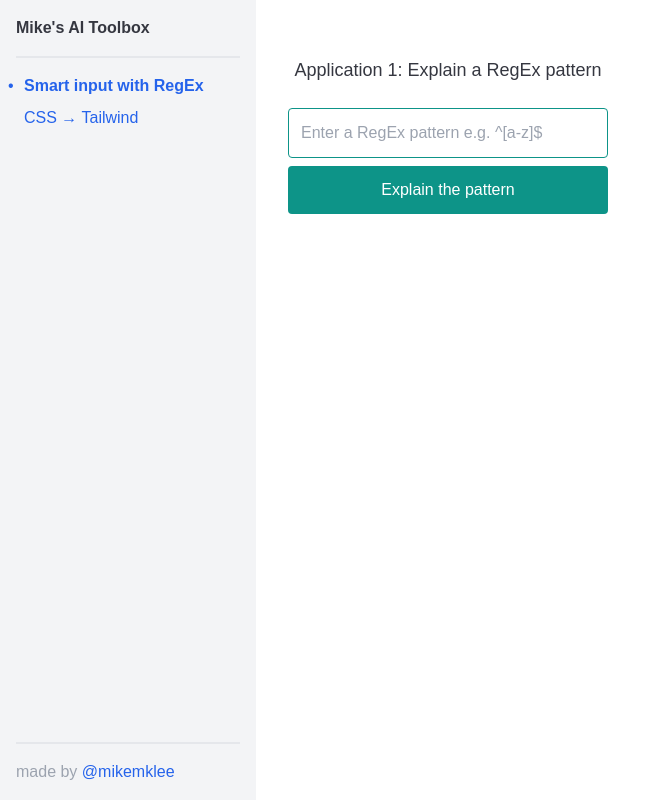
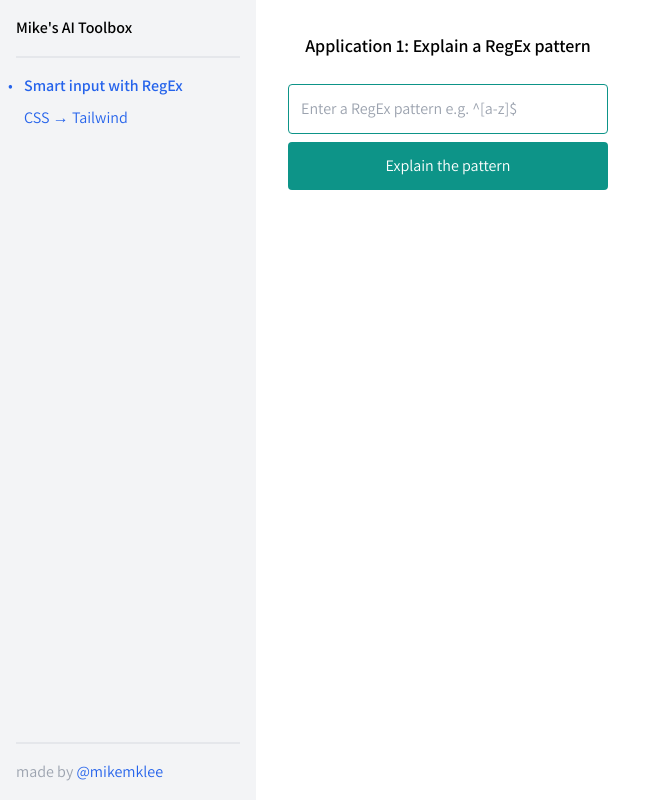
Before and after one commit to mikemklee/ai-toolbox, a Next.js app: page /smart-regex-input in a window 1280 px wide. Shown: the whole page, without its empty margins (0-663 px from the left). Built offline with nearby package versions, Linux system fonts and the light colour scheme.

Commit message:
Add font

```diff
--- a/src/pages/_document.tsx
+++ b/src/pages/_document.tsx
@@ -3,7 +3,12 @@ import { Html, Head, Main, NextScript } from "next/document";
 export default function Document() {
   return (
     <Html lang="en">
-      <Head />
+      <Head>
+        <link
+          href="https://fonts.googleapis.com/css2?family=Assistant:wght@200;400;600&display=swap"
+          rel="stylesheet"
+        />
+      </Head>
       <body>
         <Main />
         <NextScript />
--- a/src/pages/css2tw/index.tsx
+++ b/src/pages/css2tw/index.tsx
@@ -46,7 +46,7 @@ export default function Page() {
 
       <div className="flex p-8">
         <main className="w-80 mx-auto flex flex-col items-center">
-          <h3 className="my-6 text-xl">CSS → Tailwind</h3>
+          <h3 className="mb-6 text-xl font-semibold">CSS → Tailwind</h3>
 
           <div className="flex flex-col w-full">
             <InputText
--- a/src/pages/smart-regex-input/index.tsx
+++ b/src/pages/smart-regex-input/index.tsx
@@ -47,7 +47,7 @@ export default function Page() {
 
       <div className="flex p-8">
         <main className="w-80 mx-auto flex flex-col items-center">
-          <h3 className="my-6 text-lg">
+          <h3 className="mb-6 text-lg font-semibold">
             Application 1: Explain a RegEx pattern
           </h3>
 
--- a/src/styles/globals.css
+++ b/src/styles/globals.css
@@ -1,83 +1,6 @@
 @tailwind base;
 @tailwind components;
 @tailwind utilities;
-
-@import url("https://fonts.googleapis.com/css2?family=IBM+Plex+Sans:wght@400;600&display=swap");
-
-:root {
-  --max-width: 1100px;
-  --border-radius: 12px;
-  --font-mono: ui-monospace, Menlo, Monaco, "Cascadia Mono", "Segoe UI Mono",
-    "Roboto Mono", "Oxygen Mono", "Ubuntu Monospace", "Source Code Pro",
-    "Fira Mono", "Droid Sans Mono", "Courier New", monospace;
-
-  --foreground-rgb: 0, 0, 0;
-  --background-start-rgb: 214, 219, 220;
-  --background-end-rgb: 255, 255, 255;
-
-  --primary-glow: conic-gradient(
-    from 180deg at 50% 50%,
-    #16abff33 0deg,
-    #0885ff33 55deg,
-    #54d6ff33 120deg,
-    #0071ff33 160deg,
-    transparent 360deg
-  );
-  --secondary-glow: radial-gradient(
-    rgba(255, 255, 255, 1),
-    rgba(255, 255, 255, 0)
-  );
-
-  --tile-start-rgb: 239, 245, 249;
-  --tile-end-rgb: 228, 232, 233;
-  --tile-border: conic-gradient(
-    #00000080,
-    #00000040,
-    #00000030,
-    #00000020,
-    #00000010,
-    #00000010,
-    #00000080
-  );
-
-  --callout-rgb: 238, 240, 241;
-  --callout-border-rgb: 172, 175, 176;
-  --card-rgb: 180, 185, 188;
-  --card-border-rgb: 131, 134, 135;
-}
-
-@media (prefers-color-scheme: dark) {
-  :root {
-    --foreground-rgb: 255, 255, 255;
-    --background-start-rgb: 0, 0, 0;
-    --background-end-rgb: 0, 0, 0;
-
-    --primary-glow: radial-gradient(rgba(1, 65, 255, 0.4), rgba(1, 65, 255, 0));
-    --secondary-glow: linear-gradient(
-      to bottom right,
-      rgba(1, 65, 255, 0),
-      rgba(1, 65, 255, 0),
-      rgba(1, 65, 255, 0.3)
-    );
-
-    --tile-start-rgb: 2, 13, 46;
-    --tile-end-rgb: 2, 5, 19;
-    --tile-border: conic-gradient(
-      #ffffff80,
-      #ffffff40,
-      #ffffff30,
-      #ffffff20,
-      #ffffff10,
-      #ffffff10,
-      #ffffff80
-    );
-
-    --callout-rgb: 20, 20, 20;
-    --callout-border-rgb: 108, 108, 108;
-    --card-rgb: 100, 100, 100;
-    --card-border-rgb: 200, 200, 200;
-  }
-}
 
 * {
   box-sizing: border-box;
@@ -85,12 +8,13 @@
   margin: 0;
 }
 
-html,
-body {
+html {
   max-width: 100vw;
   overflow-x: hidden;
-  font-family: "IBM Plex Sans", sans-serif;
-  color: #353740;
+}
+
+body {
+  font-family: "Assistant", sans-serif;
 }
 
 a {
```
